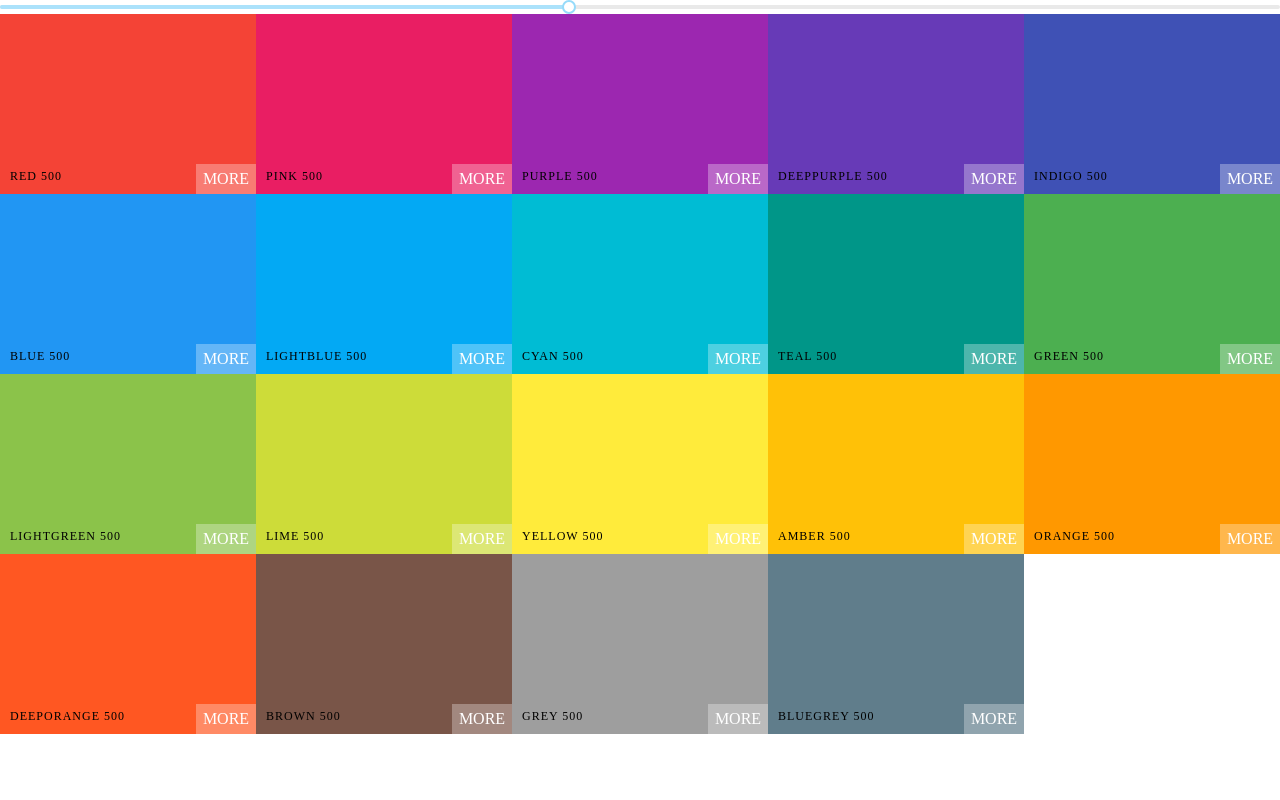
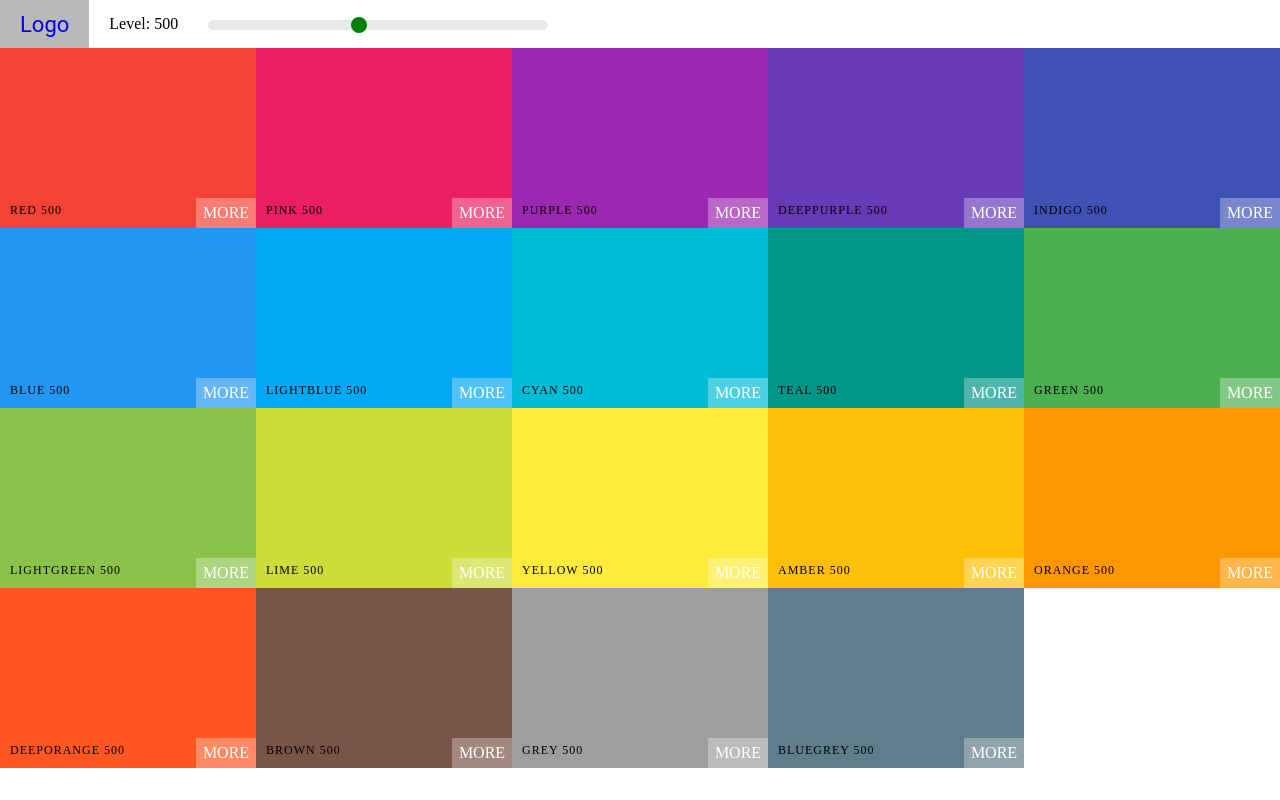
Before and after one commit to Tanish0019/react-color-palette-manager, a React (Create React App) app: page / in a window 1280 px wide. Built offline with nearby package versions, Linux system fonts and the light colour scheme.

Commit message:
add navbar

```diff
--- /dev/null
+++ b/src/components/Navbar.jsx
@@ -0,0 +1,30 @@
+import React, { Component } from 'react'
+import Slider from 'rc-slider';
+import 'rc-slider/assets/index.css';
+
+class Navbar extends Component {
+	render() {
+		const { level, changeLevel } = this.props;
+
+		return (
+			<nav className="Navbar">
+				<div className="logo">
+					<a href="#">Logo</a>
+				</div>
+				<div className="slider-container">
+					<span>Level: { level }</span>
+					<div className="slider">
+						<Slider
+							defaultValue={level}
+							min={100} max={1000}
+							onChange={changeLevel}
+							step={100}
+						/>
+					</div>
+				</div>
+			</nav>
+		)
+	}
+}
+
+export default Navbar;
--- a/src/components/Palette.jsx
+++ b/src/components/Palette.jsx
@@ -1,7 +1,6 @@
 import React, { Component } from 'react'
-import Slider from 'rc-slider';
-import 'rc-slider/assets/index.css';
 import ColorBox from './ColorBox';
+import Navbar from './Navbar';
 
 class Palette extends Component {
 
@@ -18,13 +17,7 @@
 		const { colors } = this.props.palette;
 		return (
 			<div className="Palette">
-				{/* Navbar goes here */}
-				<Slider
-					defaultValue={level}
-					min={100} max={1000}
-					onAfterChange={this.changeLevel}
-					step="100"
-					/>
+				<Navbar level={level} changeLevel={this.changeLevel} />
 				<div className="Palette-colors">
 					{
 						colors[level].map(color => (
--- /dev/null
+++ b/src/styles/Navbar.scss
@@ -0,0 +1,49 @@
+.Navbar {
+	display: flex;
+	justify-content: flex-start;
+	align-items: center;
+	height: 6vh;
+}
+
+.logo {
+	margin-right: 20px;
+	padding: 0 20px;
+	font-size: 22px;
+	background-color: rgba(180, 180, 180, 0.925);
+	font-family: Roboto;
+	height: 100%;
+	display: flex;
+	align-items: center;
+
+	a {
+		text-decoration: none;
+	}
+
+}
+
+.slider {
+	width: 340px;
+	margin: 0 30px;
+	display: inline-block
+}
+
+.rc-slider-track {
+	background-color: transparent;
+}
+
+.rc-slider-rail {
+	height: 10px;
+}
+
+.rc-slider-handle,
+.rc-slider-handle:active,
+.rc-slider-handle:hover,
+.rc-slider-handle:focus {
+	background-color: green;
+	outline: none;
+	border: 2px solid green;
+	box-shadow: none;
+	width: 16px;
+	height:16px;
+	margin-top: -3px;
+}
--- a/src/styles/styles.scss
+++ b/src/styles/styles.scss
@@ -1,3 +1,4 @@
 @import 'Base';
 @import 'ColorBox';
 @import 'Palette';
+@import 'Navbar'
--- a/src/utils/colorHelper.js
+++ b/src/utils/colorHelper.js
@@ -60,7 +60,7 @@
 	const rangeEnd = '#fff';
 
 	return [
-		chroma(hexColor).darken(1.4).hex(),
+		chroma(hexColor).darken(1.6).hex(),
 		hexColor,
 		rangeEnd
 	]
```
